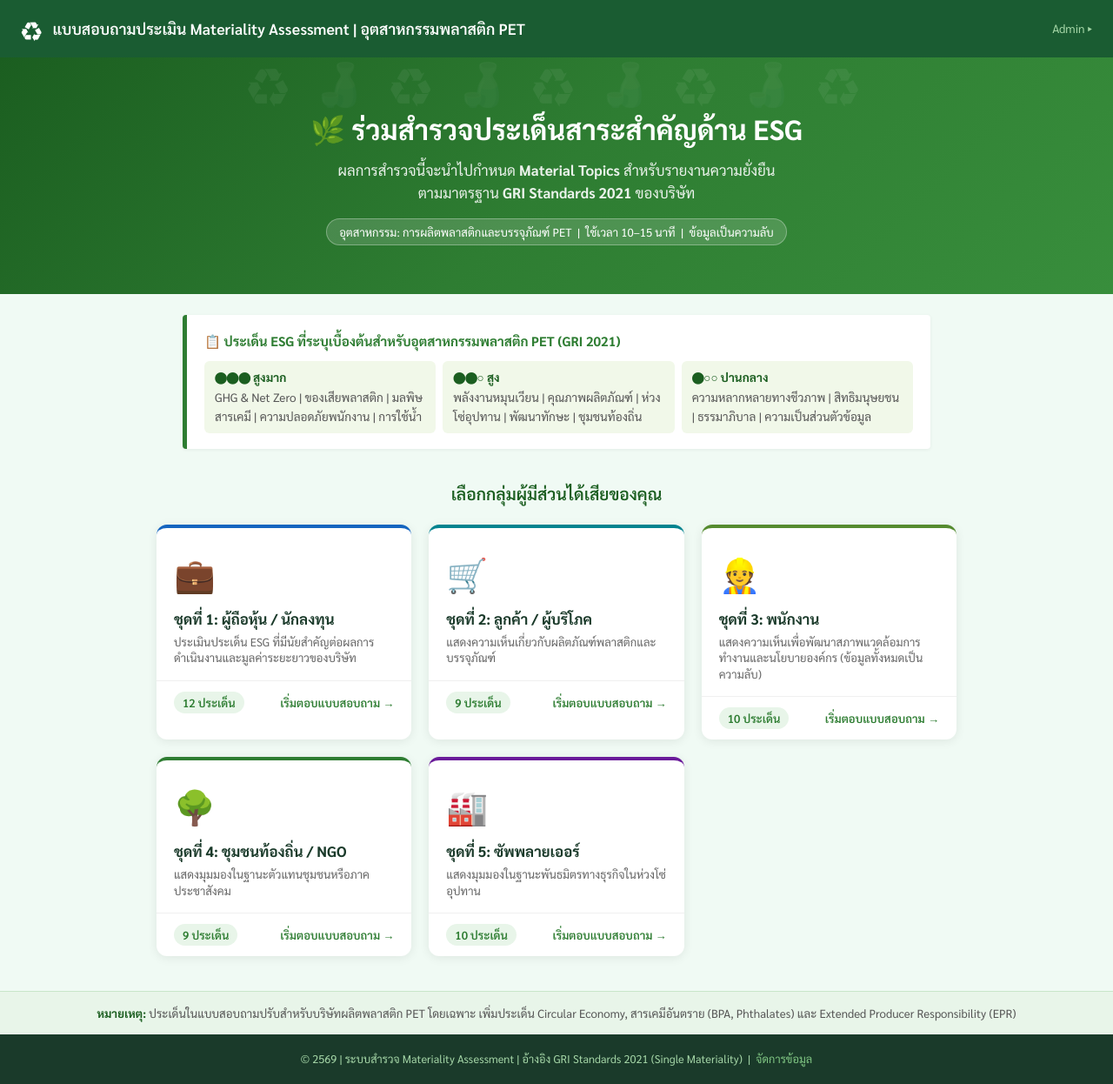
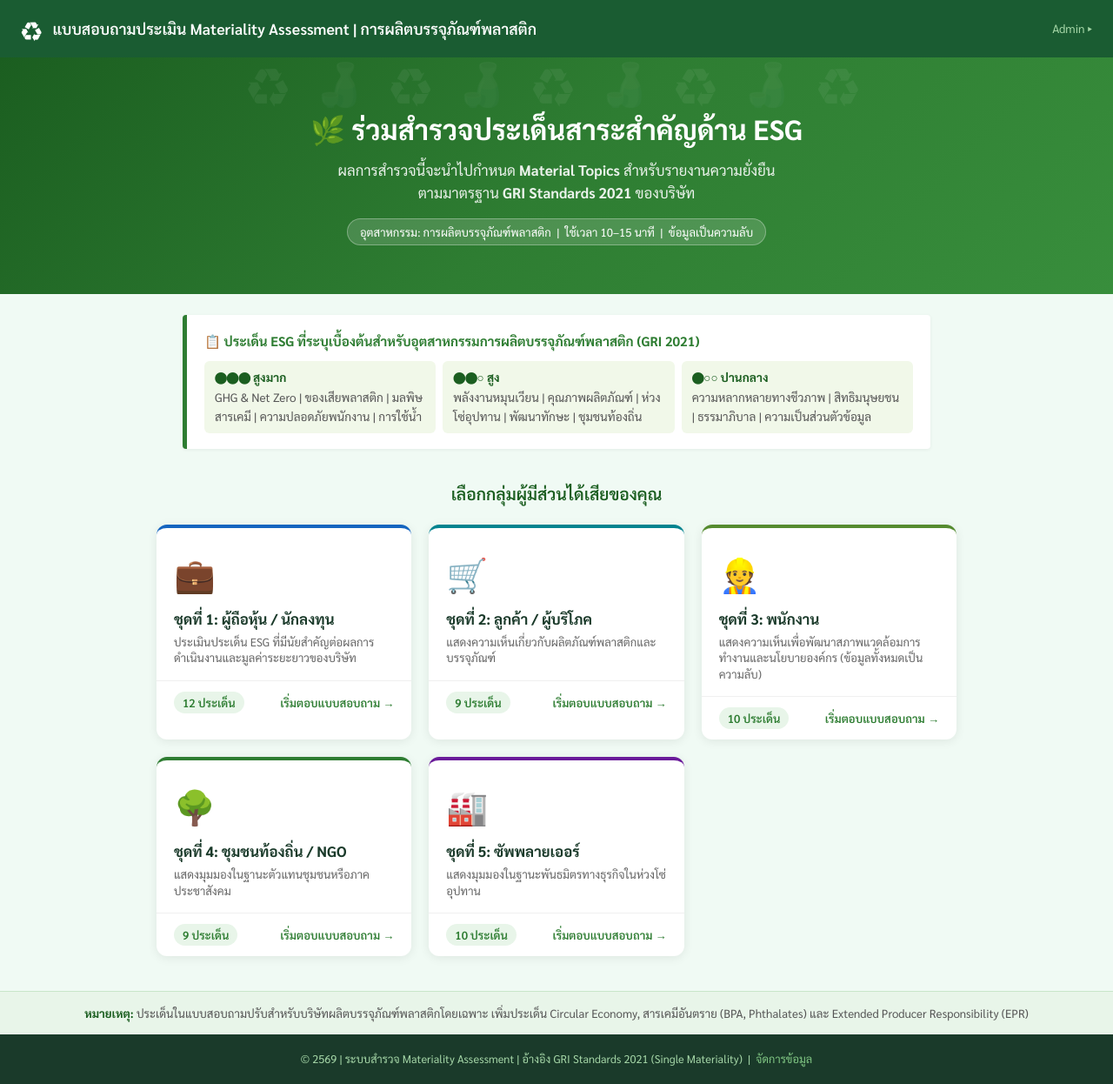
Before and after one commit to rabbit-auttakron/materiality-survey, a Flask app: page / in a window 1280 px wide. Shown: the whole page at 87% size. Run offline with Flask 3, Linux system fonts and the light colour scheme; data comes from the database, SQL or seed files in the repository.

Commit message:
fix: เปลี่ยนชื่ออุตสาหกรรมเป็น การผลิตบรรจุภัณฑ์พลาสติก

```diff
--- a/templates/index.html
+++ b/templates/index.html
@@ -3,7 +3,7 @@
 <head>
 <meta charset="UTF-8">
 <meta name="viewport" content="width=device-width,initial-scale=1">
-<title>แบบสอบถาม Materiality Assessment | PET Recycle</title>
+<title>แบบสอบถาม Materiality Assessment | การผลิตบรรจุภัณฑ์พลาสติก</title>
 <link rel="preconnect" href="https://fonts.googleapis.com">
 <link href="https://fonts.googleapis.com/css2?family=Sarabun:wght@300;400;500;600;700&display=swap" rel="stylesheet">
 <style>
@@ -58,7 +58,7 @@ footer a{color:#81c784;text-decoration:none}
 
 <nav>
   <span class="logo">♻</span>
-  <h1>แบบสอบถามประเมิน Materiality Assessment | อุตสาหกรรมพลาสติก PET</h1>
+  <h1>แบบสอบถามประเมิน Materiality Assessment | การผลิตบรรจุภัณฑ์พลาสติก</h1>
   <a href="/admin">Admin ▸</a>
 </nav>
 
@@ -66,11 +66,11 @@ footer a{color:#81c784;text-decoration:none}
   <h2>🌿 ร่วมสำรวจประเด็นสาระสำคัญด้าน ESG</h2>
   <p>ผลการสำรวจนี้จะนำไปกำหนด <strong>Material Topics</strong> สำหรับรายงานความยั่งยืน<br>
      ตามมาตรฐาน <strong>GRI Standards 2021</strong> ของบริษัท</p>
-  <div class="badge">อุตสาหกรรม: การผลิตพลาสติกและบรรจุภัณฑ์ PET &nbsp;|&nbsp; ใช้เวลา 10–15 นาที &nbsp;|&nbsp; ข้อมูลเป็นความลับ</div>
+  <div class="badge">อุตสาหกรรม: การผลิตบรรจุภัณฑ์พลาสติก &nbsp;|&nbsp; ใช้เวลา 10–15 นาที &nbsp;|&nbsp; ข้อมูลเป็นความลับ</div>
 </div>
 
 <div class="phase">
-  <h3>📋 ประเด็น ESG ที่ระบุเบื้องต้นสำหรับอุตสาหกรรมพลาสติก PET (GRI 2021)</h3>
+  <h3>📋 ประเด็น ESG ที่ระบุเบื้องต้นสำหรับอุตสาหกรรมการผลิตบรรจุภัณฑ์พลาสติก (GRI 2021)</h3>
   <div class="phase-grid">
     <div class="phase-item"><strong>⬤⬤⬤ สูงมาก</strong><span>GHG &amp; Net Zero | ของเสียพลาสติก | มลพิษสารเคมี | ความปลอดภัยพนักงาน | การใช้น้ำ</span></div>
     <div class="phase-item"><strong>⬤⬤○ สูง</strong><span>พลังงานหมุนเวียน | คุณภาพผลิตภัณฑ์ | ห่วงโซ่อุปทาน | พัฒนาทักษะ | ชุมชนท้องถิ่น</span></div>
@@ -97,7 +97,7 @@ footer a{color:#81c784;text-decoration:none}
 </div>
 
 <div class="info-bar">
-  <strong>หมายเหตุ:</strong> ประเด็นในแบบสอบถามปรับสำหรับบริษัทผลิตพลาสติก PET โดยเฉพาะ
+  <strong>หมายเหตุ:</strong> ประเด็นในแบบสอบถามปรับสำหรับบริษัทผลิตบรรจุภัณฑ์พลาสติกโดยเฉพาะ
   เพิ่มประเด็น Circular Economy, สารเคมีอันตราย (BPA, Phthalates) และ Extended Producer Responsibility (EPR)
 </div>
 
```
